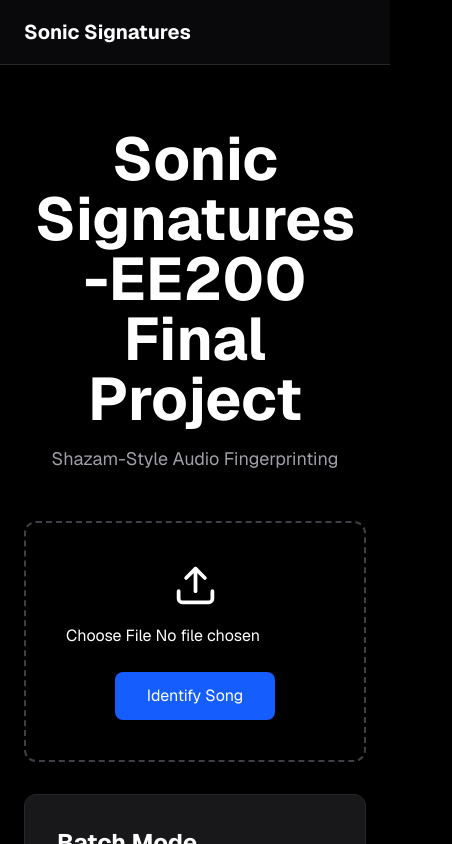
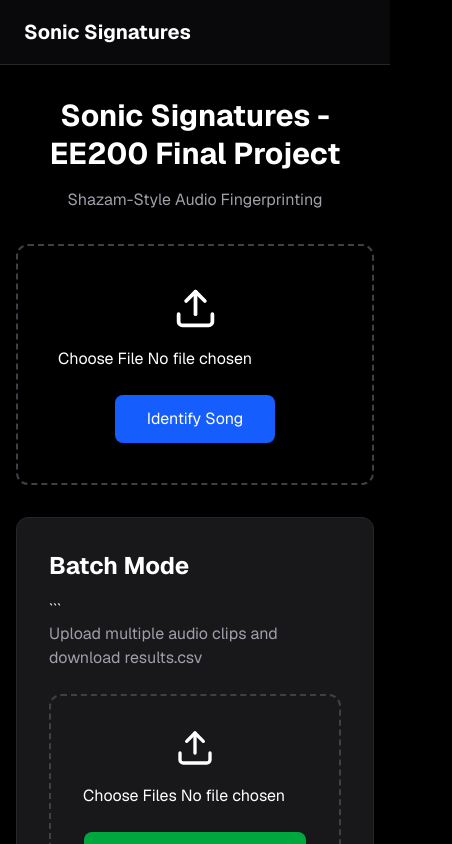
Before and after one commit to Muragesh-24/Sonic-Signatures, a Next.js app in the folder ee200-final/: page / in a window 390 px wide. Shown: the top 844 px of the page, 452 px wide, since content can reach past the window. Built offline with nearby package versions, Linux system fonts and the light colour scheme.

Commit message:
fix : responsive ness

```diff
--- a/ee200-final/app/page.tsx
+++ b/ee200-final/app/page.tsx
@@ -10,34 +10,37 @@ export default function Home() {
   const [result, setResult] = useState<any>(null);
 
   return (
-    <main className="min-h-screen bg-black text-white">
+ <main className="min-h-screen bg-black text-white overflow-x-hidden">
   <Navbar />
 
-      <section className="max-w-7xl mx-auto px-6 py-16">
+  <section className="max-w-7xl mx-auto px-4 sm:px-6 lg:px-8 py-8 sm:py-16">
     <div className="text-center">
-          <h1 className="text-6xl font-bold">
-            Sonic Signatures -EE200 Final Project
+      <h1 className="text-3xl sm:text-5xl lg:text-6xl font-bold leading-tight">
+        Sonic Signatures - EE200 Final Project
       </h1>
 
-          <p className="mt-4 text-zinc-400 text-lg">
+      <p className="mt-4 text-zinc-400 text-base sm:text-lg">
         Shazam-Style Audio Fingerprinting
       </p>
     </div>
 
-        <div className="mt-12">
+    <div className="mt-8 sm:mt-12">
       <AudioUploader setResult={setResult} />
     </div>
-        <div>
-          <BatchUploader  />
+
+    <div className="mt-8">
+      <BatchUploader />
     </div>
 
     {result && (
       <>
-            <div className="mt-12">
+        <div className="mt-8 sm:mt-12">
           <StatsCards result={result} />
         </div>
 
+        <div className="mt-8">
           <AnalysisSection result={result} />
+        </div>
       </>
     )}
   </section>
```
Lines whose indentation alone changed are shown as unchanged.
